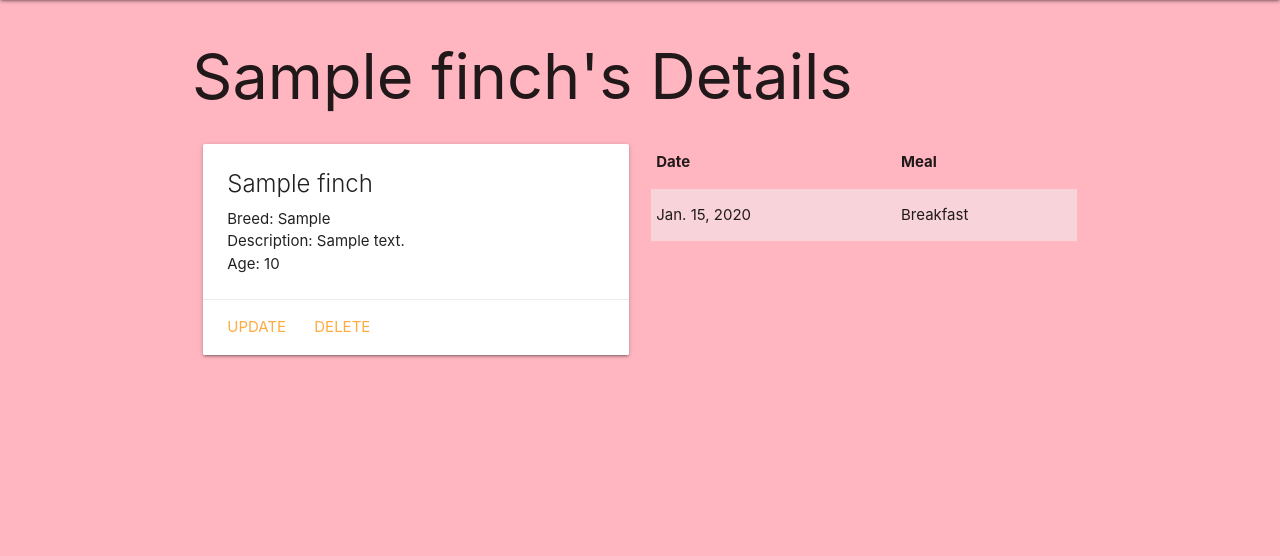
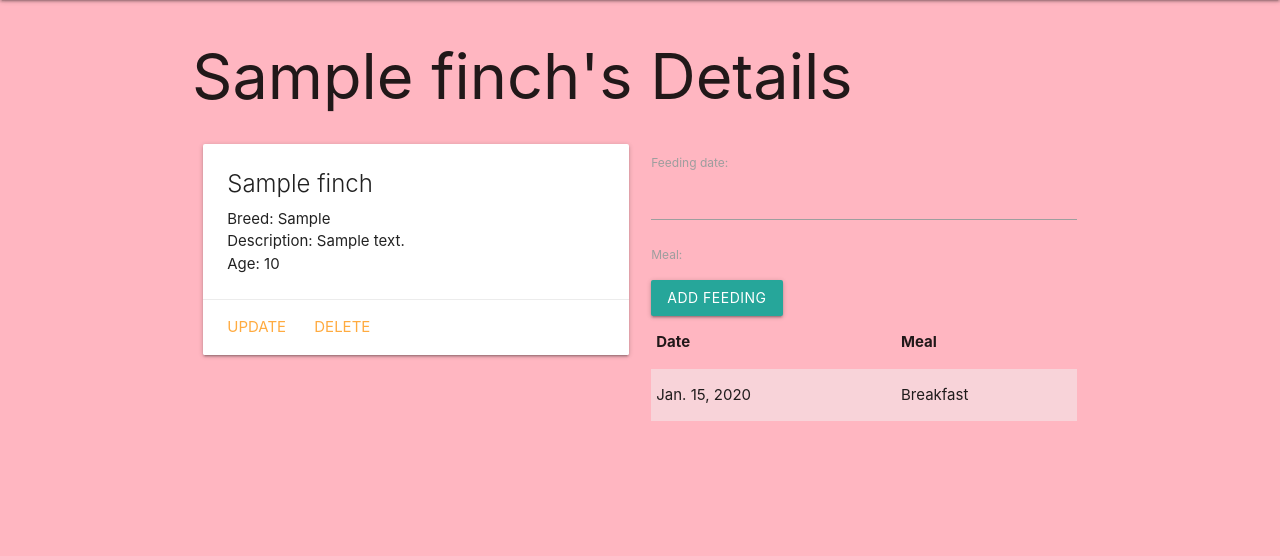
Before and after one commit to RyanCLuis/finch-collector, a Django app: page /finches/1 in a window 1280 px wide. Shown: the part 64-620 px from the top of the page. Run offline with Django 3.2, Linux system fonts and the light colour scheme; tables that the repository leaves empty hold one stand-in row (values such as "Sample post").

Commit message:
adds feeding form and renders the form - not done

```diff
--- /dev/null
+++ b/main_app/forms.py
@@ -0,0 +1,7 @@
+from django.forms import ModelForm
+from .models import Feeding
+
+class FeedingForm(ModelForm):
+    class Meta:
+        model = Feeding
+        fields = ['date', 'meal']
--- a/main_app/templates/finches/detail.html
+++ b/main_app/templates/finches/detail.html
@@ -22,6 +22,11 @@
             </div>
         </div>
         <div class="col s6">
+                <form action="" method="POST">
+                    {% csrf_token %}
+                    {{ feeding_form.as_p }}
+                    <input type="submit" class="btn" value="Add Feeding">
+                </form>
             <table class="striped">
                 <thead>
                     <tr><th>Date</th><th>Meal</th></tr>
--- a/main_app/views.py
+++ b/main_app/views.py
@@ -3,6 +3,7 @@ from django.shortcuts import render
 from django.views.generic.edit import CreateView, UpdateView, DeleteView
 
 from .models import Finch
+from .forms import FeedingForm
 
 # Create your views here.
 # finches = [
@@ -24,7 +25,8 @@ def finches_index(request):
 
 def finches_detail(request, finch_id):
     finch = Finch.objects.get(id=finch_id)
-    return render(request, 'finches/detail.html', { 'finch': finch})
+    feeding_form = FeedingForm()
+    return render(request, 'finches/detail.html', { 'finch': finch, 'feeding_form': feeding_form })
 
 class FinchCreate(CreateView):
     model = Finch
```
